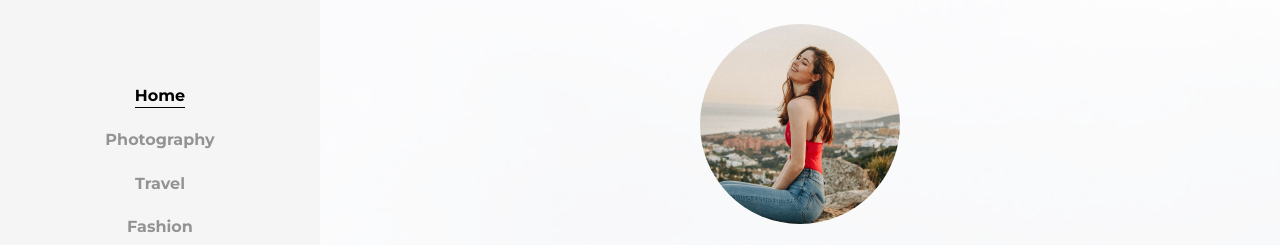
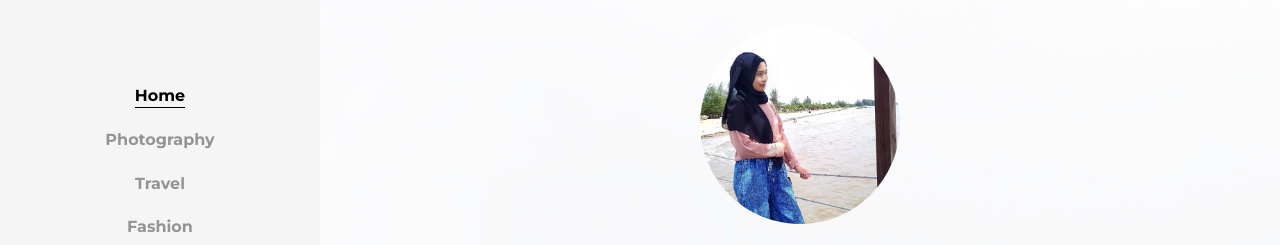
Before and after one commit to riaindrawati/ria, a plain HTML site: page index.html in a window 1280 px wide. Shown: the part 99-344 px from the top of the page. Drawn offline with Linux system fonts and the light colour scheme; some packages are replaced by stand-ins of ours; no server answers; files whose address does not match are found by name.

Commit message:
Update index.html

```diff
--- a/index.html
+++ b/index.html
@@ -60,7 +60,7 @@
 				<div class="overlay"></div>
 				<div class="js-fullheight d-flex justify-content-center align-items-center">
 					<div class="col-md-8 text text-center">
-						<div class="img mb-4" style="background-image: url(images/author.jpg);"></div>
+						<div class="img mb-4" style="background-image: url(images/ria_foto.jpg);"></div>
 						<div class="desc">
 							<h2 class="subheading">Hello I'm</h2>
 							<h1 class="mb-4">Ria Indrawati</h1>
```
